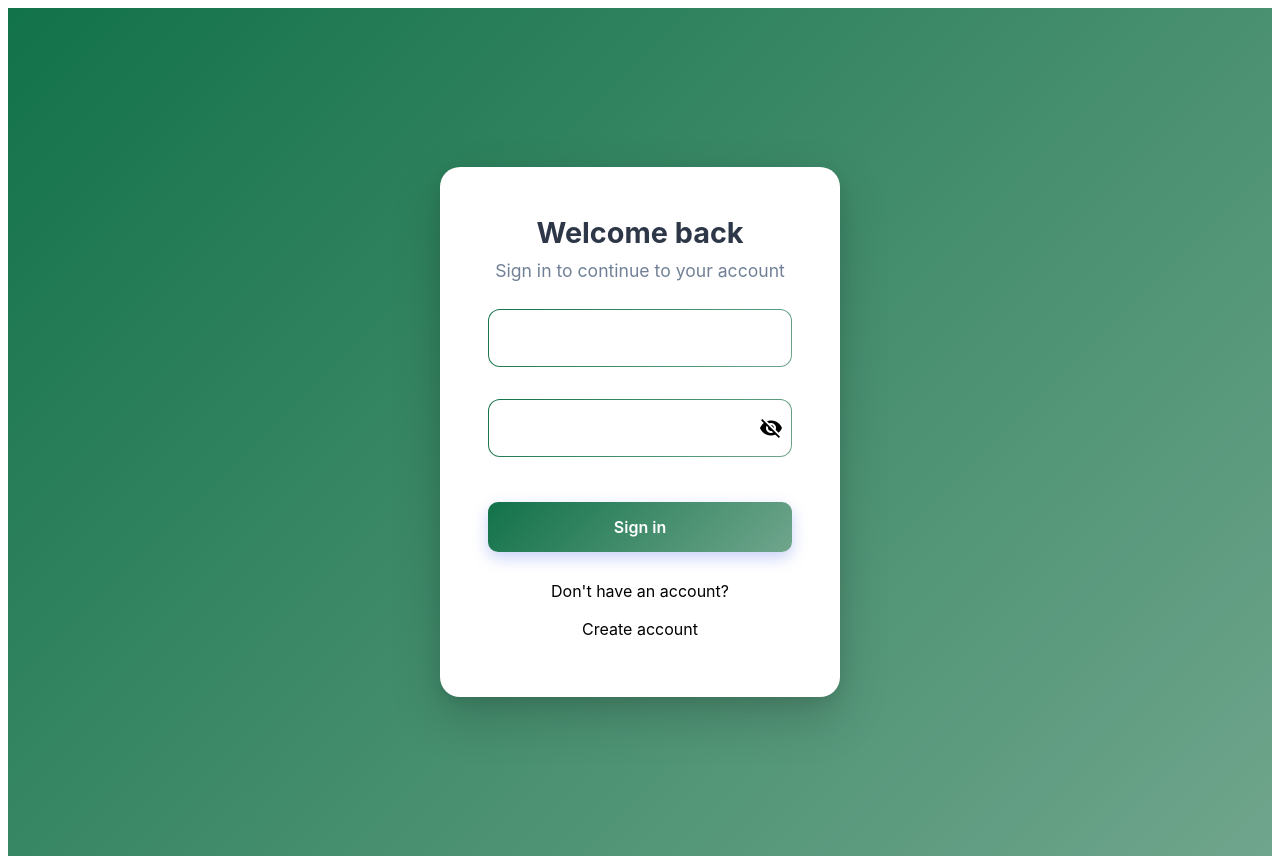
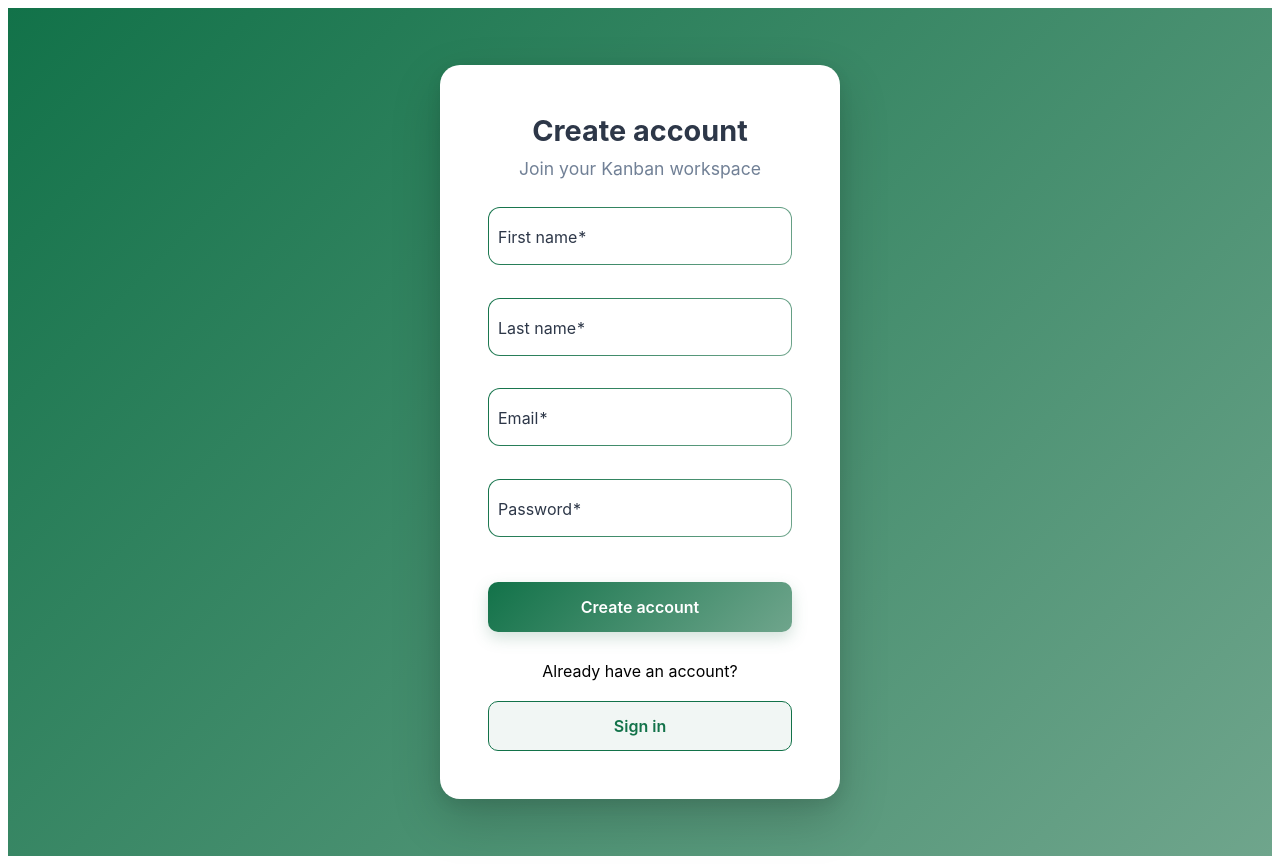
Before and after one commit to vanny-laure-lamorte/veille-techno-frontend, an Angular app: page /register in a window 1280 px wide. Before the commit this address led to /login. Built offline with nearby package versions, Linux system fonts and the light colour scheme.

Commit message:
✨ [VTB-6] chore(frontend):  Create the frontend register page (#7)

```diff
--- a/src/app/app.routes.ts
+++ b/src/app/app.routes.ts
@@ -1,10 +1,12 @@
 import { Routes } from '@angular/router';
 import { LoginComponent } from './pages/login/login.component';
+import { RegisterComponent } from './pages/register/register.component';
 import { HomeComponent } from './pages/home/home.component';
 import { authGuard } from './core/auth.guard';
 
 export const routes: Routes = [
   { path: 'login', component: LoginComponent },
+  { path: 'register', component: RegisterComponent },
   { path: 'home', component: HomeComponent, canActivate: [authGuard] },
   { path: '', redirectTo: 'login', pathMatch: 'full' },
   { path: '**', redirectTo: 'login' },
--- a/src/app/core/auth.service.ts
+++ b/src/app/core/auth.service.ts
@@ -26,6 +26,14 @@ export class AuthService {
     );
   }
 
+  register(name: string, email: string, password: string): Observable<unknown> {
+    return this.http.post<unknown>(`${API_URL}/auth/register`, {
+      name,
+      email,
+      password,
+    });
+  }
+
   logout(): void {
     localStorage.removeItem(ACCESS_TOKEN_STORAGE_KEY);
     this.accessToken.set(null);
--- a/src/app/pages/login/login.component.html
+++ b/src/app/pages/login/login.component.html
@@ -60,7 +60,7 @@
         <button
           mat-flat-button
           type="submit"
-          class="btn-primary"
+          class="btn btn-primary"
         >
           Sign in
         </button>
@@ -71,7 +71,7 @@
             <button
             mat-button
             type="button"
-            class="link"
+            class="link btn btn-secondary"
             (click)="onRegister()"
             >
             Create account
--- /dev/null
+++ b/src/app/pages/register/register.component.html
@@ -0,0 +1,77 @@
+<div class="container">
+  <mat-card class="card">
+    <mat-card-header class="header">
+      <mat-card-title class="title">Create account</mat-card-title>
+      <mat-card-subtitle class="subtitle">Join your Kanban workspace</mat-card-subtitle>
+    </mat-card-header>
+
+    <mat-card-content>
+      <form class="form" [formGroup]="form" (ngSubmit)="onSubmit()">
+        <mat-form-field class="form-field" appearance="outline">
+          <mat-label>First name</mat-label>
+          <input matInput formControlName="firstName" autocomplete="given-name" />
+          @if (form.controls.firstName.hasError('required')) {
+            <mat-error>First name is required</mat-error>
+          }
+        </mat-form-field>
+
+        <mat-form-field class="form-field" appearance="outline">
+          <mat-label>Last name</mat-label>
+          <input matInput formControlName="lastName" autocomplete="family-name" />
+          @if (form.controls.lastName.hasError('required')) {
+            <mat-error>Last name is required</mat-error>
+          }
+        </mat-form-field>
+
+        <mat-form-field class="form-field" appearance="outline">
+          <mat-label>Email</mat-label>
+          <input
+            matInput
+            type="email"
+            formControlName="email"
+            autocomplete="email"
+          />
+          @if (form.controls.email.hasError('required')) {
+            <mat-error>Email is required</mat-error>
+          } @else if (form.controls.email.hasError('email')) {
+            <mat-error>Please enter a valid email</mat-error>
+          }
+        </mat-form-field>
+
+        <mat-form-field class="form-field" appearance="outline">
+          <mat-label>Password</mat-label>
+          <input
+            matInput
+            type="password"
+            formControlName="password"
+            autocomplete="new-password"
+          />
+          @if (form.controls.password.hasError('required')) {
+            <mat-error>Password is required</mat-error>
+          } @else if (form.controls.password.hasError('minlength')) {
+            <mat-error>At least 6 characters</mat-error>
+          }
+        </mat-form-field>
+
+        @if (errorMessage()) {
+          <p class="error" role="alert">{{ errorMessage() }}</p>
+        }
+
+        @if (successMessage()) {
+          <p class="success" role="status">{{ successMessage() }}</p>
+        }
+
+        <button mat-flat-button type="submit" class="btn btn-primary">
+          Create account
+        </button>
+
+        <div class="actions">
+          <span>Already have an account?</span>
+          <button mat-button type="button" class="link btn btn-secondary" (click)="onLogin()">
+            Sign in
+          </button>
+        </div>
+      </form>
+    </mat-card-content>
+  </mat-card>
+</div>
--- /dev/null
+++ b/src/app/pages/register/register.component.ts
@@ -0,0 +1,58 @@
+import { ChangeDetectionStrategy, Component, inject, signal } from '@angular/core';
+import { FormBuilder, ReactiveFormsModule, Validators } from '@angular/forms';
+import { Router } from '@angular/router';
+import { MatCardModule } from '@angular/material/card';
+import { MatFormFieldModule } from '@angular/material/form-field';
+import { MatInputModule } from '@angular/material/input';
+import { MatButtonModule } from '@angular/material/button';
+import { AuthService } from '../../core/auth.service';
+
+@Component({
+  selector: 'app-register',
+  imports: [
+    ReactiveFormsModule,
+    MatCardModule,
+    MatFormFieldModule,
+    MatInputModule,
+    MatButtonModule,
+  ],
+  templateUrl: './register.component.html',
+  changeDetection: ChangeDetectionStrategy.OnPush,
+})
+export class RegisterComponent {
+  private readonly fb = inject(FormBuilder);
+  private readonly router = inject(Router);
+  private readonly authService = inject(AuthService);
+
+  readonly errorMessage = signal('');
+  readonly successMessage = signal('');
+
+  readonly form = this.fb.nonNullable.group({
+    firstName: ['', Validators.required],
+    lastName: ['', Validators.required],
+    email: ['', [Validators.required, Validators.email]],
+    password: ['', [Validators.required, Validators.minLength(6)]],
+  });
+
+  onSubmit(): void {
+    this.errorMessage.set('');
+    this.successMessage.set('');
+
+    if (this.form.invalid) {
+      this.form.markAllAsTouched();
+      return;
+    }
+
+    const { firstName, lastName, email, password } = this.form.getRawValue();
+    const name = [firstName.trim(), lastName.trim()].join(' ');
+
+    this.authService.register(name, email, password).subscribe({
+      next: () => this.successMessage.set('Account created. You can now sign in.'),
+      error: () => this.errorMessage.set('Unable to create the account. Please try again.'),
+    });
+  }
+
+  onLogin(): void {
+    this.router.navigate(['/login']);
+  }
+}
--- a/src/app/style/kanban.scss
+++ b/src/app/style/kanban.scss
@@ -1,10 +1,11 @@
 //======  KANBAN BOARD GENERAL STYLES ======
-
 
 // VARIABLES
 
 //=== colors
 $primary: #127249;
+$primary-light: #4FAF83;
+$primary-dark: #0B5133;
 $secondary: #6FA58C;
 $text: #2d3748;
 $text-muted: #718096;
@@ -15,6 +16,13 @@ $error-background: #fff1f1;
 $card-radius: 20px;
 $input-radius: 12px;
 $button-radius: 10px;
+
+//=== spacing
+$spacing-xs: 4px;
+$spacing-sm: 8px;
+$spacing-md: 16px;
+$spacing-lg: 24px;
+$spacing-xl: 32px;
 
 // GENERAL
 html,
@@ -91,7 +99,8 @@ mat-card-subtitle.subtitle {
 
 .form-field {
   --mdc-outlined-text-field-focus-outline-color: #{$primary};
-  --mdc-outlined-text-field-focus-label-text-color: #{$primary};
+  --mdc-outlined-text-field-label-text-color: #{$text};
+  --mdc-outlined-text-field-focus-label-text-color: #{$text};
   --mdc-outlined-text-field-hover-outline-color: #{$secondary};
 }
 
@@ -107,13 +116,20 @@ mat-card-subtitle.subtitle {
     ) border-box;
 }
 
-.form-field .mdc-notched-outline {
-  display: none;
+.form-field .mdc-notched-outline__leading,
+.form-field .mdc-notched-outline__notch,
+.form-field .mdc-notched-outline__trailing {
+  border-color: transparent !important;
 }
 
 .form-field .mdc-floating-label {
   padding-inline: 4px;
   background-color: #fff;
+  color: $text !important;
+}
+
+.form-field .mat-mdc-form-field-error {
+  color: $error !important;
 }
 
 .form-field.mat-focused
@@ -122,6 +138,9 @@ mat-card-subtitle.subtitle {
     0 0 0 2px rgba(102, 126, 234, 0.25);
 }
 
+.mdc-text-field--outlined .mat-mdc-form-field-infix{
+  padding-left: $spacing-sm;
+}
 // ERROR MESSAGE
 .error {
   color: $error;
@@ -133,42 +152,124 @@ mat-card-subtitle.subtitle {
   margin: 0.25rem 0;
 }
 
-// PRIMARY BUTTON
+// BUTTON
+
+button.btn {
+  height: 50px;
+  border-radius: $button-radius;
+  font-size: 1rem;
+  font-weight: 600;
+  transition:
+    background 0.2s ease,
+    color 0.2s ease,
+    border-color 0.2s ease,
+    transform 0.2s ease,
+    box-shadow 0.2s ease;
+
+  &:disabled,
+  &.btn-disabled {
+    opacity: 0.55;
+    cursor: not-allowed;
+    transform: none !important;
+    box-shadow: none !important;
+  }
+}
+
+//=== Primary button
 
 button.btn-primary {
   width: 100%;
-  height: 50px;
   margin-top: 0.75rem;
   border: none;
-  border-radius: $button-radius;
   color: white !important;
-  font-size: 1rem;
-  font-weight: 600;
-  border-radius: $button-radius;
   background: linear-gradient(
     135deg,
     $primary,
     $secondary
   ) !important;
   box-shadow:
-    0 6px 15px rgba(102, 126, 234, 0.35);
-  transition:
-    transform 0.2s ease,
-    box-shadow 0.2s ease;
-  &:hover {
+    0 6px 15px rgba(79, 138, 112, 0.25);
+  &:hover:not(:disabled) {
     transform: translateY(-2px);
     box-shadow:
-      0 10px 22px rgba(102, 126, 234, 0.45);
+      0 10px 22px rgba(79, 138, 112, 0.35);
   }
-  &:active {
+  &:active:not(:disabled) {
     transform: translateY(0);
   }
-  &:disabled {
-    opacity: 0.6;
-    cursor: not-allowed;
-    transform: none;
-    box-shadow: none;
+}
+
+//=== Secondary button
+
+button.btn-secondary {
+  width: 100%;
+  margin-top: 0.75rem;
+  border: 1px solid $primary;
+  color: $primary !important;
+  background: rgba(79, 138, 112, 0.08) !important;
+  box-shadow: none;
+  &:hover:not(:disabled) {
+    color: white !important;
+    background: $primary !important;
+    transform: translateY(-1px);
+    box-shadow:
+      0 5px 12px rgba(79, 138, 112, 0.20);
   }
+  &:active:not(:disabled) {
+    transform: translateY(0);
+  }
+}
+
+//=== Tertiory button
+
+button.btn-tertiary {
+  width: 100%;
+  margin-top: 0.75rem;
+  border: 1px solid $primary-light;
+  color: $primary-dark !important;
+  background: $primary-light !important;
+  box-shadow: none;
+  &:hover:not(:disabled) {
+    background: lighten($primary-light, 5%) !important;
+    border-color: $primary;
+    transform: translateY(-1px);
+  }
+  &:active:not(:disabled) {
+    transform: translateY(0);
+  }
+}
+
+//=== Ghost button
+
+button.btn-ghost {
+  width: 100%;
+  margin-top: 0.75rem;
+  border: 1px solid transparent;
+  color: $primary !important;
+  background: transparent !important;
+  box-shadow: none;
+  &:hover:not(:disabled) {
+    background: rgba(79, 138, 112, 0.08) !important;
+    border-color: rgba(79, 138, 112, 0.15);
+    transform: translateY(-1px);
+  }
+  &:active:not(:disabled) {
+    background: rgba(79, 138, 112, 0.12) !important;
+    transform: translateY(0);
+  }
+}
+
+//=== Disabled button
+
+button.btn-disabled,
+button:disabled {
+  opacity: 0.55 !important;
+  color: $text-muted !important;
+  background: #E8EDE9 !important;
+  border-color: transparent !important;
+  cursor: not-allowed !important;
+  transform: none !important;
+  box-shadow: none !important;
 }
 
 // PASSWORD VISIBILITY TOGGLE
@@ -194,7 +295,6 @@ button.btn-primary {
   transition: color 0.2s ease;
   &:hover {
     color: $secondary;
-    text-decoration: underline;
   }
 }
 
```
